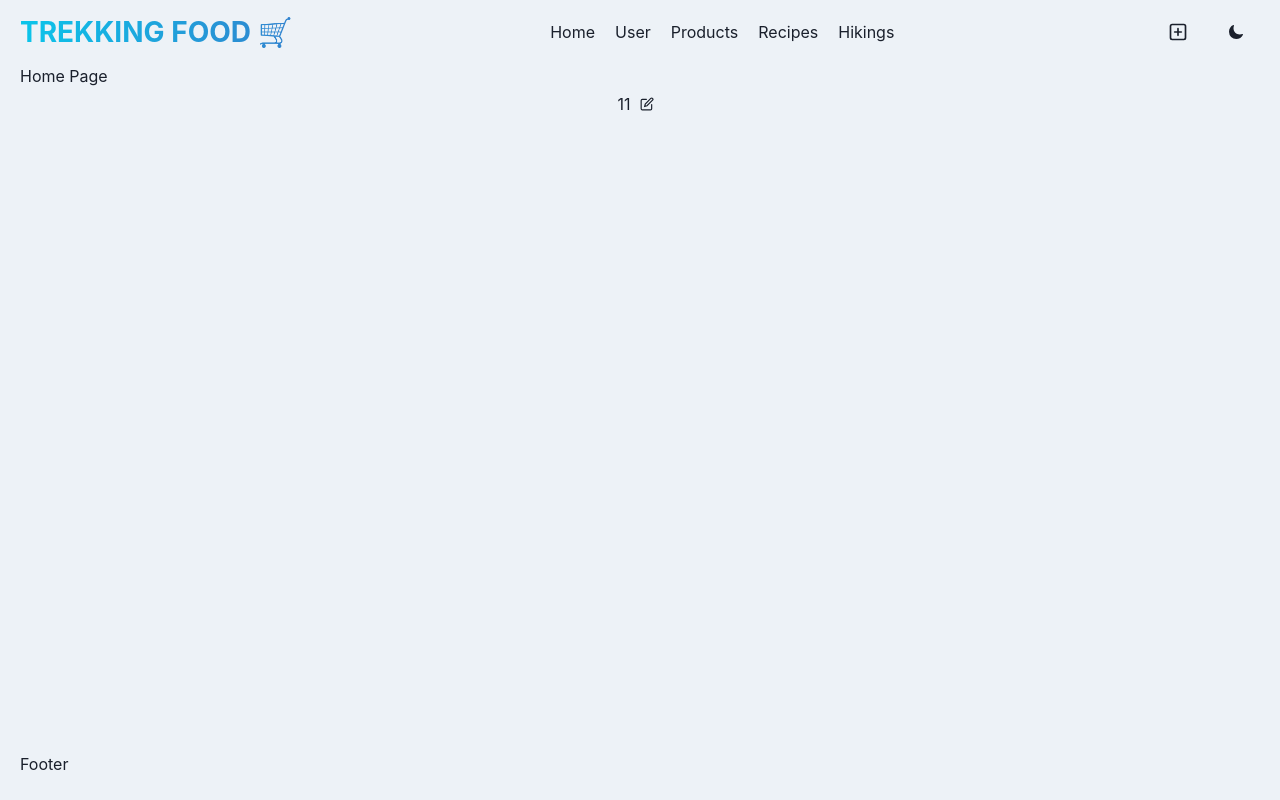
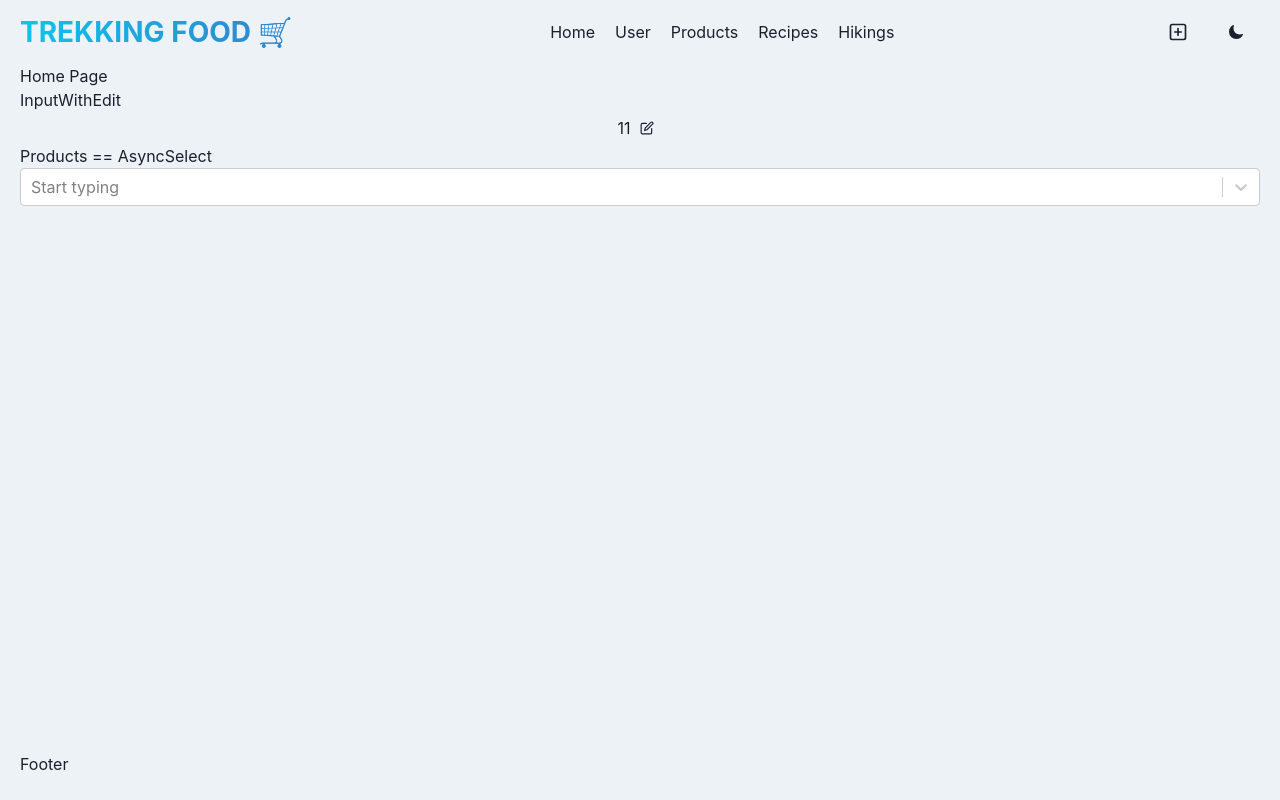
Before and after one commit to abr-ya/react-products, a React (Vite) app: page / in a window 1280 px wide. Built offline with nearby package versions, Linux system fonts and the light colour scheme; no server answers.

Commit message:
feat: Add Async Select demo

```diff
--- a/package.json
+++ b/package.json
@@ -26,6 +26,7 @@
     "react-icons": "^5.5.0",
     "react-redux": "^8.1.1",
     "react-router-dom": "^6.24.1",
+    "react-select": "^5.10.1",
     "yup": "^1.4.0",
     "zod": "^3.25.67"
   },
--- a/src/pages/HomePage/HomePage.tsx
+++ b/src/pages/HomePage/HomePage.tsx
@@ -1,14 +1,41 @@
+import AsyncSelect from "react-select/async";
+
 import { InputWithEdit } from "@/components";
+import axios from "axios";
+import { foodUrl } from "@/api";
+import { IProduct } from "../ProductListPage/productContracts";
 
 const HomePage = () => {
+  const TEST_MODE = true;
+
   const saveHandler = (val: string) => {
     console.log(val);
+  };
+
+  const getCountries = (inputValue: string) => {
+    return axios.get(`${foodUrl}ingredients?like=${inputValue}`).then((res) => {
+      if (TEST_MODE) console.log(res);
+      const options = res.data.map(({ id, name }: IProduct) => ({ label: name, value: id }));
+      if (TEST_MODE) console.log(options);
+
+      return options;
+    });
   };
 
   return (
     <>
       <h1>Home Page</h1>
+      <h2>InputWithEdit</h2>
       <InputWithEdit value="11" onSave={saveHandler} isDigital />
+      <h3>Products == AsyncSelect</h3>
+      <AsyncSelect
+        cacheOptions
+        loadOptions={getCountries}
+        placeholder="Start typing"
+        noOptionsMessage={({ inputValue }) =>
+          inputValue ? "There aren't items for this request" : "Start typing for search"
+        }
+      />
     </>
   );
 };
```
Also changed, not shown: 1 other file (tests, documents, lock files or other folders).
